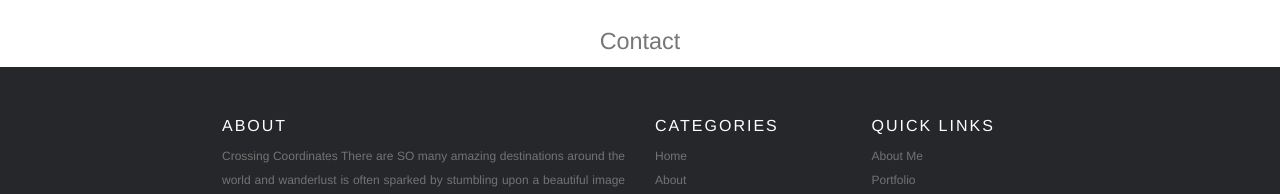
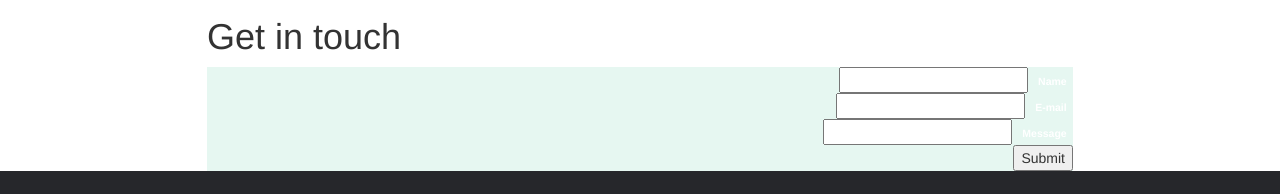
Before and after one commit to elizabethluong/Travel-web, a plain HTML site: page contact.html in a window 1280 px wide. Shown: the part 314-508 px from the top of the page. Drawn offline with nearby package versions, Linux system fonts and the light colour scheme.

Commit message:
commit-28

```diff
--- a/contact.html
+++ b/contact.html
@@ -53,12 +53,38 @@
   </div>
 </div>
 
-  <div id="coordinates" class="text-center">
-    <h1><small>Contact</small><br /></h1>
+
+
+
+
 
 
 </div>
+
+<section class="get-in-touch">
+   <h1 class="title">Get in touch</h1>
+   <form class="contact-form row">
+      <div class="form-field col x-50">
+         <input id="name" class="input-text js-input" type="text" required>
+         <label class="label" for="name">Name</label>
+      </div>
+      <div class="form-field col x-50">
+         <input id="email" class="input-text js-input" type="email" required>
+         <label class="label" for="email">E-mail</label>
+      </div>
+      <div class="form-field col x-100">
+         <input id="message" class="input-text js-input" type="text" required>
+         <label class="label" for="message">Message</label>
+      </div>
+      <div class="form-field col x-100 align-center">
+         <input class="submit-btn" type="submit" value="Submit">
+      </div>
+   </form>
+</section>
+
 </div>
+
+
 </div>
 <footer class="site-footer">
      <div class="container">
--- a/styles.css
+++ b/styles.css
@@ -1,3 +1,5 @@
+
+
 .btn-twitter{
   background: ##ffe4e0;
   border-color: #009ad5;
```
Also changed, not shown: about.html (+1 -0 lines), faq.html (+4 -5 lines), index.html (+4 -4 lines).
